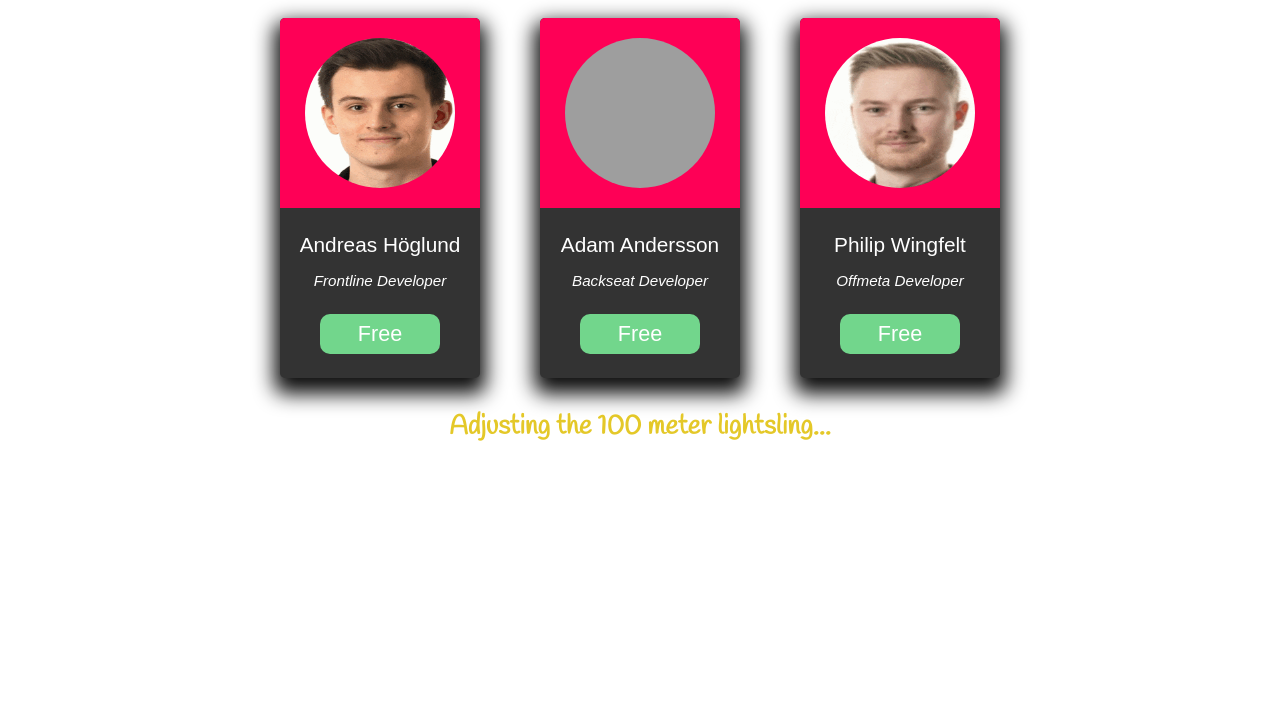
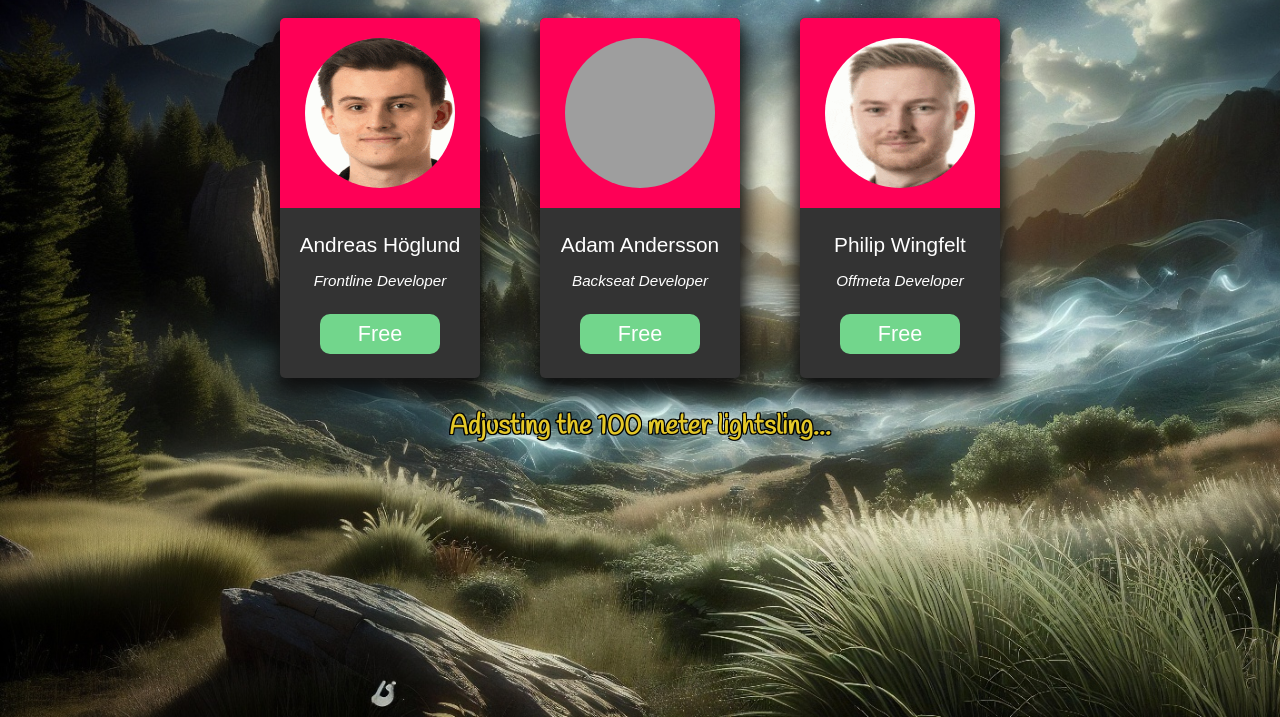
Before and after one commit to nojjeN/FleetScreen, a website: page index.html in a window 1280 px wide. Shown: the part 213-930 px from the top of the page. Drawn offline with Linux system fonts and the light colour scheme; grey boxes are pictures that could not be loaded; a script that the page names is missing.

Commit message:
added bg image and font borders

```diff
--- a/main.css
+++ b/main.css
@@ -3,7 +3,8 @@ body {
     margin: 0 auto !important;
     float: none !important;
     background-color: #333333;*/
-    background-image: url('images/snowy.png');
+    background-image: url('images/alley.png');
+    background-size: cover;
 
     width: 100%;
     height: 100%;
@@ -94,6 +95,10 @@ body {
 .room-status-div h1 {
     font-size: 32px;
     font-family: 'Handlee', cursive;
+    text-shadow: -1px -1px 0 black,
+    1px -1px 0 black,
+   -1px 1px 0 black,
+    1px 1px 0 black;
 }
 
 .progress-bar {
```
Also changed, not shown: images/alley.png (added).
